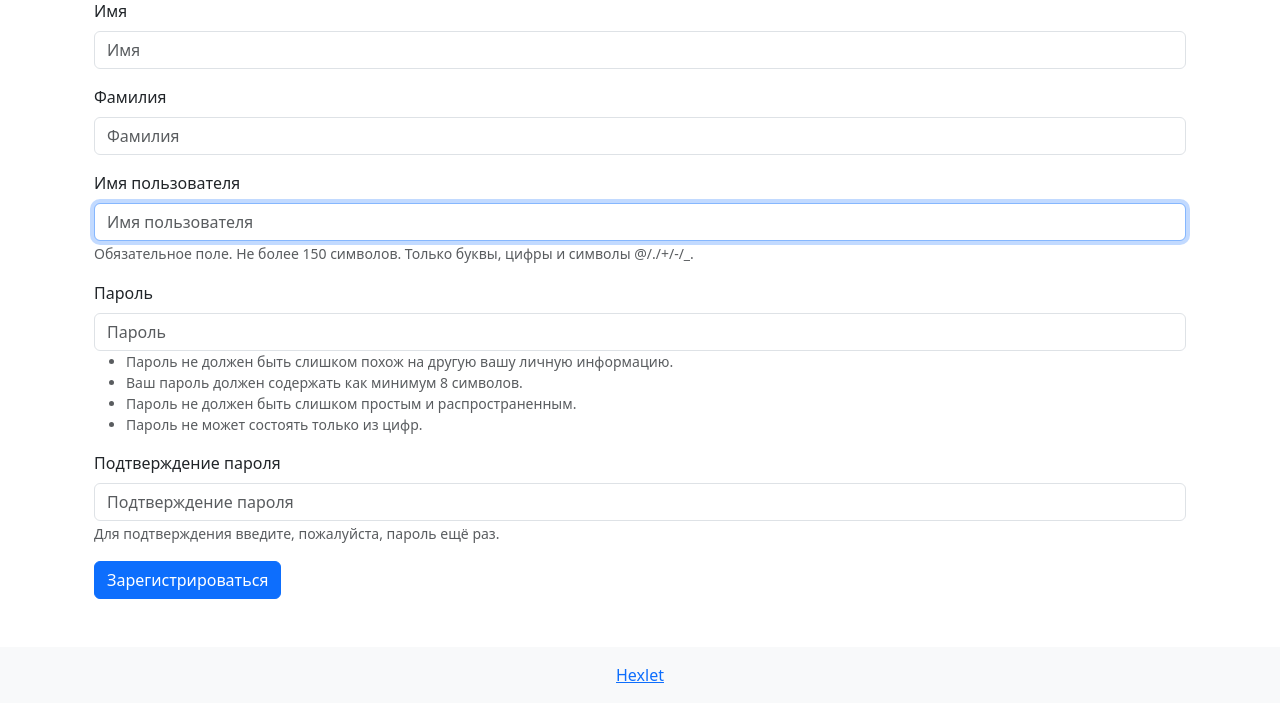
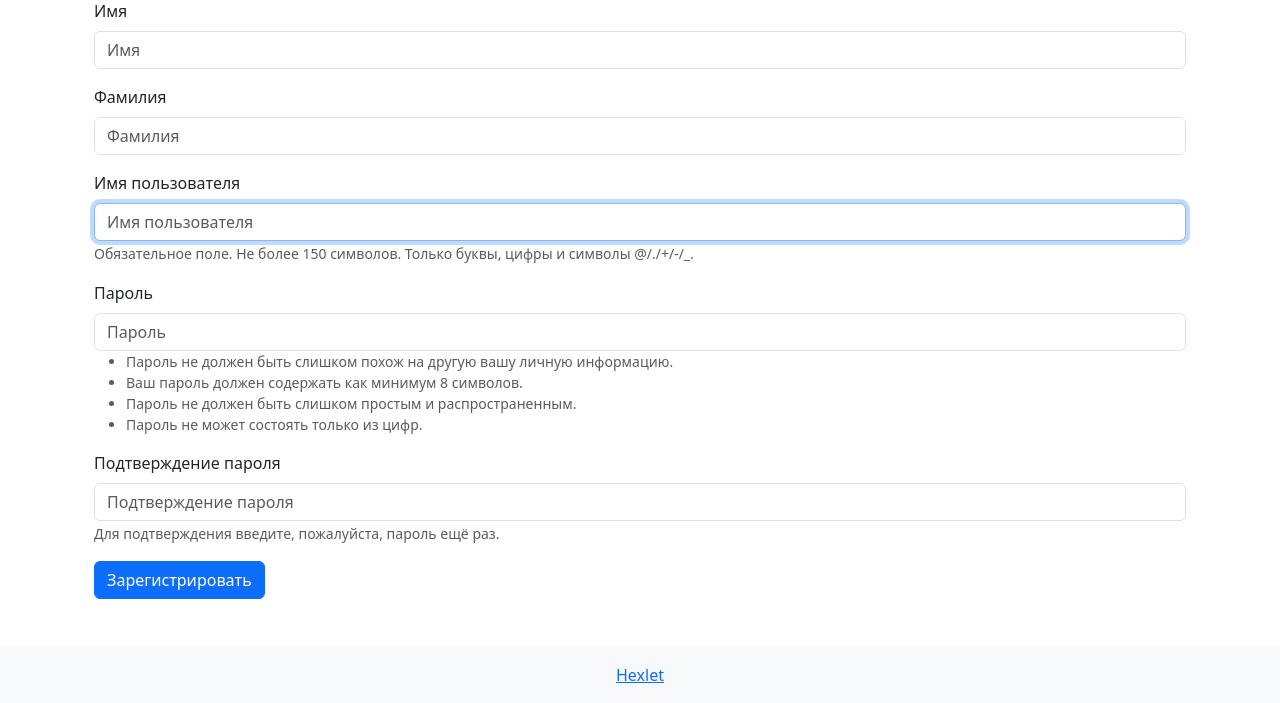
Before and after one commit to solmael/python-project-52, a Django app: page /users/create/ in a window 1280 px wide. Shown: the part 209-912 px from the top of the page. Run offline with Django 5.2, Linux system fonts and the light colour scheme; parts of the project's set-up code (start-up, migrations or seed data) failed here and were passed over; some libraries are stand-ins or nearby versions.

Commit message:
users/register edited

```diff
--- a/task_manager/templates/task_manager/users/register.html
+++ b/task_manager/templates/task_manager/users/register.html
@@ -44,7 +44,7 @@
             {% endfor %}
         </div>
 
-        <button type="submit" class="btn btn-primary">Зарегистрироваться</button>
+        <button type="submit" class="btn btn-primary">Зарегистрировать</button>
     </form>
 </div>
 {% endblock %}
```
